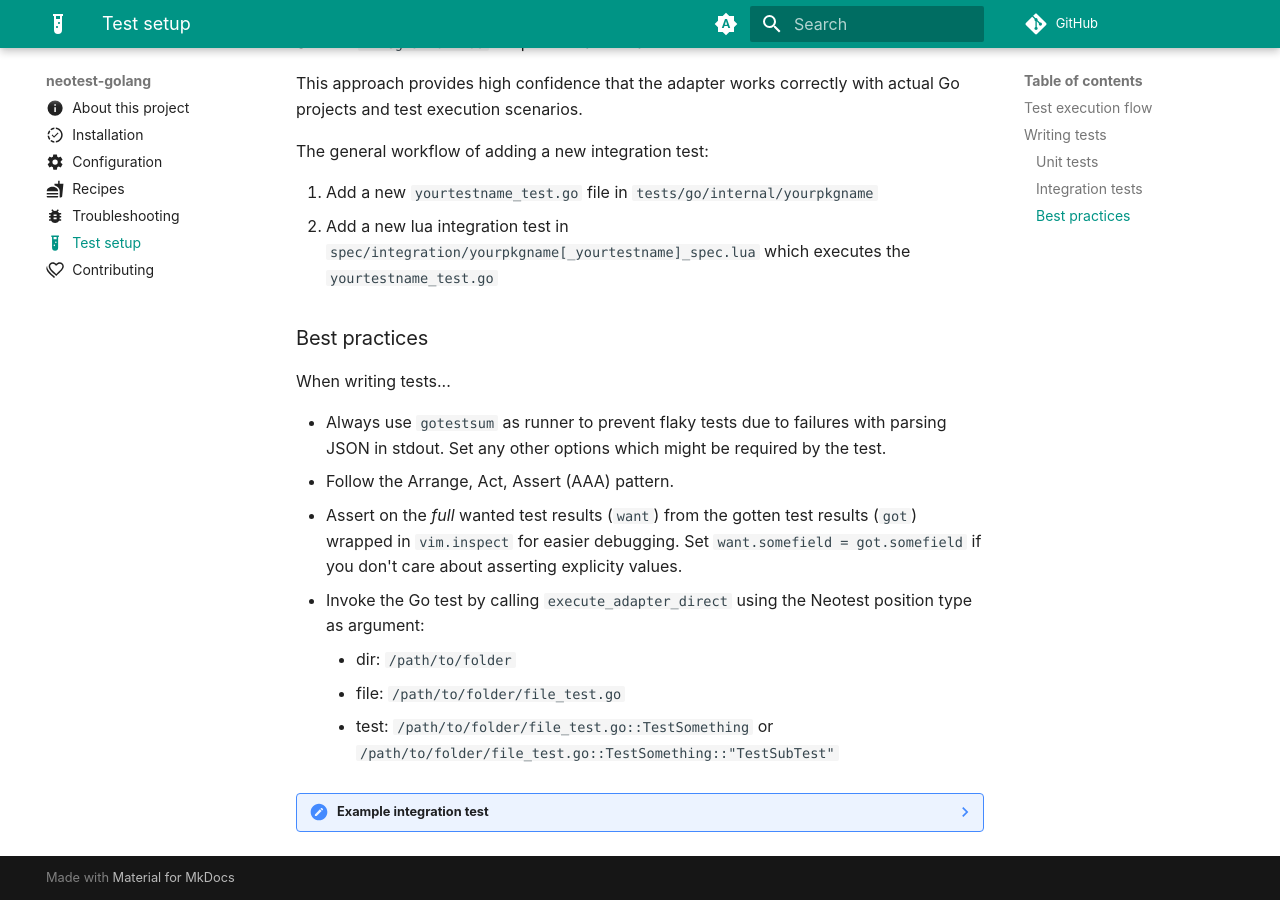
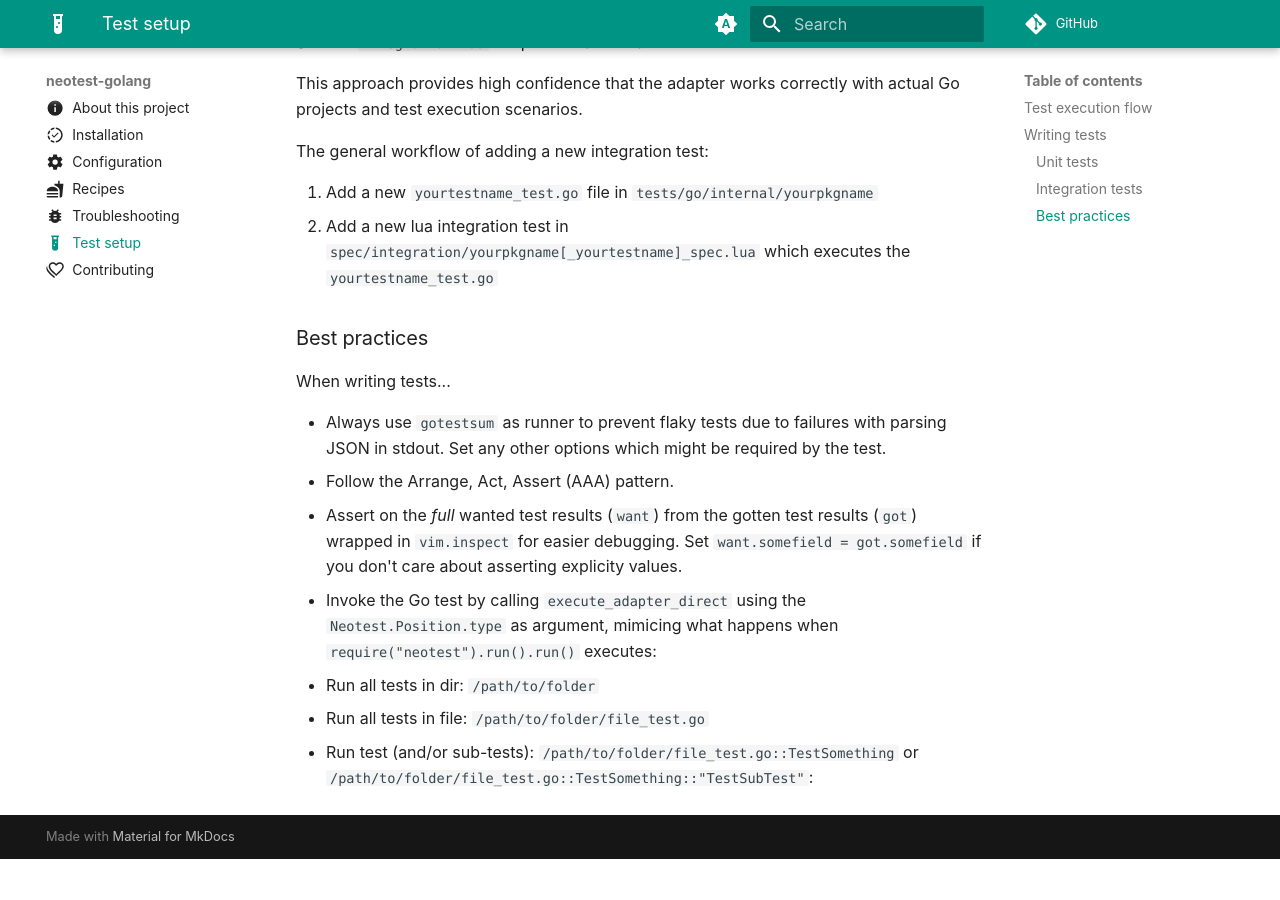
Before and after one commit to fredrikaverpil/neotest-golang, an MkDocs documentation site: the page built from docs/test.md, in a window 1280 px wide and 900 px high, scrolled down 1595 px. Built offline with MkDocs 1.6.1 and Material for MkDocs 9.7.7, drawn with Linux system fonts in a browser that asks for light colours; comment, search, counter and statistics services are not loaded; after the commit the page ends 2454 px from its top, so only the background shows below that; part of the change alters nothing that is shown.

Commit message:
chore: improvements

````diff
--- a/docs/test.md
+++ b/docs/test.md
@@ -107,112 +107,10 @@ When writing tests...
   (`got`) wrapped in `vim.inspect` for easier debugging. Set
   `want.somefield = got.somefield` if you don't care about asserting explicity
   values.
-- Invoke the Go test by calling `execute_adapter_direct` using the Neotest
-  position type as argument:
-    - dir: `/path/to/folder`
-    - file: `/path/to/folder/file_test.go`
-    - test: `/path/to/folder/file_test.go::TestSomething` or
-    `/path/to/folder/file_test.go::TestSomething::"TestSubTest"`
-
-??? note "Example integration test"
-
-    ```lua
-    local _ = require("plenary")
-    local options = require("neotest-golang.options")
-
-    -- Load integration helpers
-    local integration_path = vim.uv.cwd() .. "/spec/helpers/integration.lua"
-    local integration = dofile(integration_path)
-
-    describe("Integration: positions test", function()
-      it(
-        "file reports test discovery and execution for various position patterns",
-        function()
-          -- ===== ARRANGE =====
-          ---@type NeotestGolangOptions
-          local test_options =
-            { runner = "gotestsum", warn_test_results_missing = false }
-          options.set(test_options)
-
-          local test_filepath = vim.uv.cwd()
-            .. "/tests/go/internal/mytestpkg/mytest_test.go"
-          test_filepath = integration.normalize_path(test_filepath)
-
-          -- Expected complete adapter execution result
-          ---@type AdapterExecutionResult
-          local want = {
-            results = {
-              -- Directory-level result (created by file aggregation)
-              [vim.fs.dirname(test_filepath)] = {
-                status = "passed",
-                errors = {},
-              },
-              -- File-level result
-              [test_filepath] = {
-                status = "passed",
-                errors = {},
-              },
-              -- Individual test results
-              [test_filepath .. "::TestMyTest"] = {
-                status = "passed",
-                errors = {},
-              },
-            },
-            run_spec = {
-              command = {},  -- this will be replaced in the assertion
-              context = {
-                pos_id = test_filepath,
-              },
-            },
-            strategy_result = {
-              code = 1,
-            },
-            tree = {
-              -- this will be replaced in the assertion
-              _children = {},
-              _nodes = {},
-              _key = function()
-                return ""
-              end,
-            },
-          }
-
-          -- ===== ACT =====
-          ---@type AdapterExecutionResult
-          local got = integration.execute_adapter_direct(test_filepath)
-
-
-          -- ===== ASSERT =====
-          want.tree = got.tree
-          want.run_spec.cwd = got.run_spec.cwd
-          want.run_spec.command = got.run_spec.command
-          want.run_spec.env = got.run_spec.env
-          want.run_spec.stream = got.run_spec.stream
-          want.run_spec.strategy = got.run_spec.strategy
-          want.run_spec.context.golist_data = got.run_spec.context.golist_data
-          want.run_spec.context.stop_stream = got.run_spec.context.stop_stream
-          want.run_spec.context.test_output_json_filepath =
-            got.run_spec.context.test_output_json_filepath
-          want.strategy_result.output = got.strategy_result.output
-          for pos_id, result in pairs(got.results) do
-            if want.results[pos_id] then
-              -- copy output path if it exists
-              if result.output then
-                want.results[pos_id].output = result.output
-              end
-              -- copy short field if it exists
-              if result.short then
-                want.results[pos_id].short = result.short
-              end
-            end
-          end
-
-          assert.are.same(
-            vim.inspect(want),
-            vim.inspect(got),
-            "Complete adapter execution result should match"
-          )
-        end
-      )
-    end)
-    ```
+- Invoke the Go test by calling `execute_adapter_direct` using the
+  `Neotest.Position.type` as argument, mimicing what happens when
+  `require("neotest").run().run()` executes:
+  - Run all tests in dir: `/path/to/folder`
+  - Run all tests in file: `/path/to/folder/file_test.go`
+  - Run test (and/or sub-tests): `/path/to/folder/file_test.go::TestSomething`
+    or `/path/to/folder/file_test.go::TestSomething::"TestSubTest"`:
````
Also changed, not shown: 1 other file.
